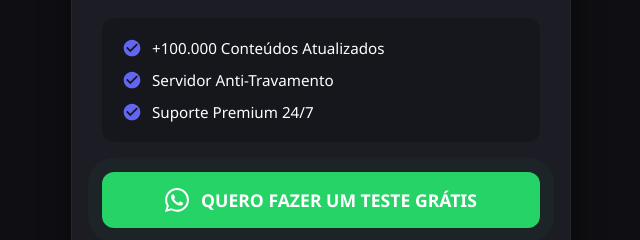
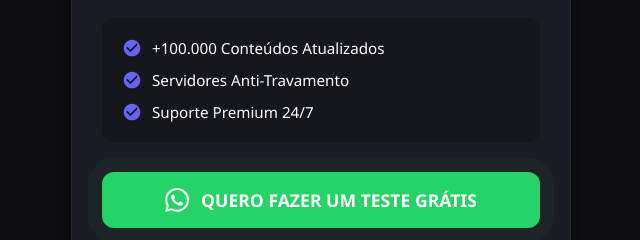
Before and after one commit to hotpages/tvonline, a plain HTML site: page index.html in a window 1280 px wide. Shown: the part 302-542 px from the top of the page, 319-959 px from the left. Drawn offline with Linux system fonts and the light colour scheme.

Commit message:
Update index.html

```diff
--- a/index.html
+++ b/index.html
@@ -169,7 +169,7 @@
             </p>
             <p>
                 <svg viewBox="0 0 24 24"><path d="M12 2C6.48 2 2 6.48 2 12s4.48 10 10 10 10-4.48 10-10S17.52 2 12 2zm-2 15l-5-5 1.41-1.41L10 14.17l7.59-7.59L19 8l-9 9z"/></svg>
-                Servidor Anti-Travamento
+                Servidores Anti-Travamento
             </p>
             <p>
                 <svg viewBox="0 0 24 24"><path d="M12 2C6.48 2 2 6.48 2 12s4.48 10 10 10 10-4.48 10-10S17.52 2 12 2zm-2 15l-5-5 1.41-1.41L10 14.17l7.59-7.59L19 8l-9 9z"/></svg>
```
